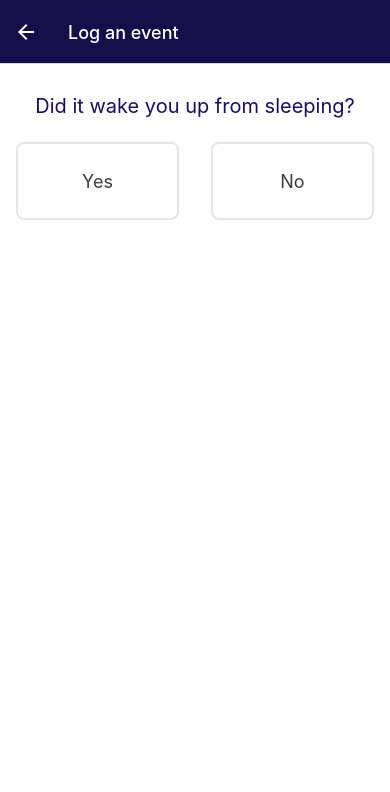
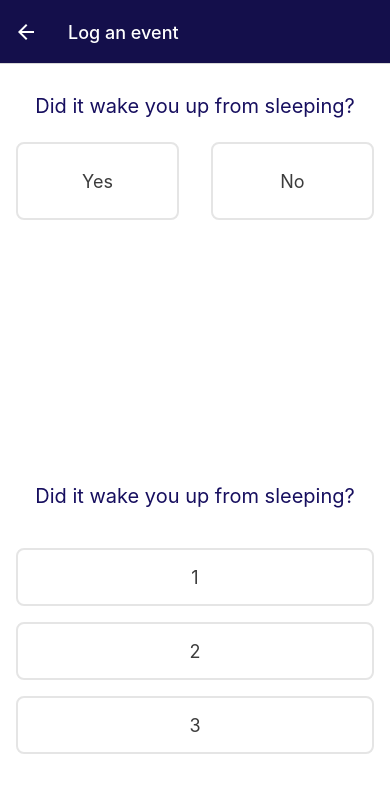
Before and after one commit to vikasjoshi066/patient-dairy, a React Native app: screen / in a window 390 px wide. Both pictures are taken after a click on the button "LOG AN EVENT". Shown: the top 792 px of the page. Built offline with nearby package versions, Linux system fonts and the light colour scheme.

Commit message:
Added VerticalAnswerButton & VerticalMultipleChoiceQuestion component

```diff
--- /dev/null
+++ b/src/components/VerticalAnswerButton.js
@@ -0,0 +1,25 @@
+import {Colors} from "../utils/constants";
+import {Pressable, Text, StyleSheet} from "react-native";
+import AnswerButton from "./AnswerButton";
+
+function VerticalAnswerButton({answerText, answerIndex, selectedAnswerIndex, onPressHandler}) {
+    return (
+        <AnswerButton
+            answerText={answerText}
+            onPressHandler={onPressHandler}
+            answerIndex={answerIndex}
+            selectedAnswerIndex={selectedAnswerIndex}
+            verticalBtnStyle={styles.btnVerticalAnswer}
+        />
+    )
+}
+
+export default VerticalAnswerButton;
+
+const styles = StyleSheet.create({
+    btnVerticalAnswer: {
+        marginTop: 16,
+        minHeight: 58,
+        width: '100%',
+    },
+})
--- /dev/null
+++ b/src/components/VerticalMultipleChoiceQuestion.js
@@ -0,0 +1,40 @@
+import {Pressable, StyleSheet, Text, View} from "react-native";
+import {Colors} from "../utils/constants";
+import {useState} from "react";
+import AnswerButton from "./AnswerButton";
+import QuestionText from "./QuestionText";
+import VerticalAnswerButton from "./VerticalAnswerButton";
+
+function VerticalMultipleChoiceQuestion({questionText, answers}) {
+    const [selectedAnswerIndex, setSelectedAnswerIndex] = useState(null);
+
+    function onPressHandler(selectedAnswerIndex) {
+        setSelectedAnswerIndex(selectedAnswerIndex);
+    }
+
+    return (
+        <View style={styles.container}>
+            <QuestionText questionText={questionText}/>
+            <View style={styles.answerContainer}>
+                {answers.map((answer, index) => (
+                    <VerticalAnswerButton answerText={answer} answerIndex={index}
+                                          selectedAnswerIndex={selectedAnswerIndex}
+                                          onPressHandler={onPressHandler.bind(this, index)}/>
+                ))}
+            </View>
+        </View>
+    )
+}
+
+export default VerticalMultipleChoiceQuestion;
+
+const styles = StyleSheet.create({
+    container: {
+        flex: 1,
+        marginHorizontal: 16,
+        marginTop: 30,
+    },
+    answerContainer: {
+        marginTop: 24,
+    },
+})
--- a/src/screens/ScrDiaryEntry.js
+++ b/src/screens/ScrDiaryEntry.js
@@ -2,6 +2,7 @@ import {StyleSheet, View, Text} from "react-native";
 import {useLayoutEffect, useState} from "react";
 import {Strings} from "../utils/constants";
 import DualChoiceQuestion from "../components/DualChoiceQuestion";
+import VerticalMultipleChoiceQuestion from "../components/VerticalMultipleChoiceQuestion";
 
 function ScrDiaryEntry({navigation}) {
     useLayoutEffect(() => {
@@ -17,6 +18,8 @@ function ScrDiaryEntry({navigation}) {
                 answer1Text={"Yes"}
                 answer2Text={"No"}
             />
+            <VerticalMultipleChoiceQuestion questionText={"Did it wake you up from sleeping?"}
+                                            answers={["1", "2", "3"]}/>
         </View>
     )
 }
```
